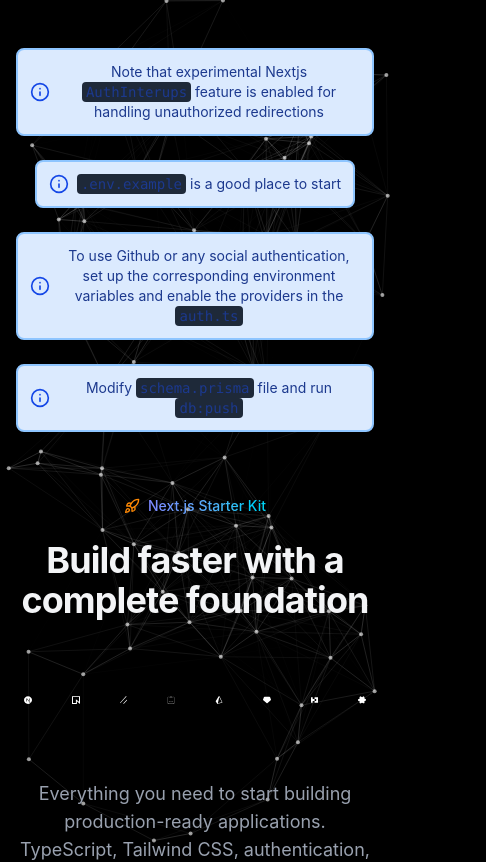
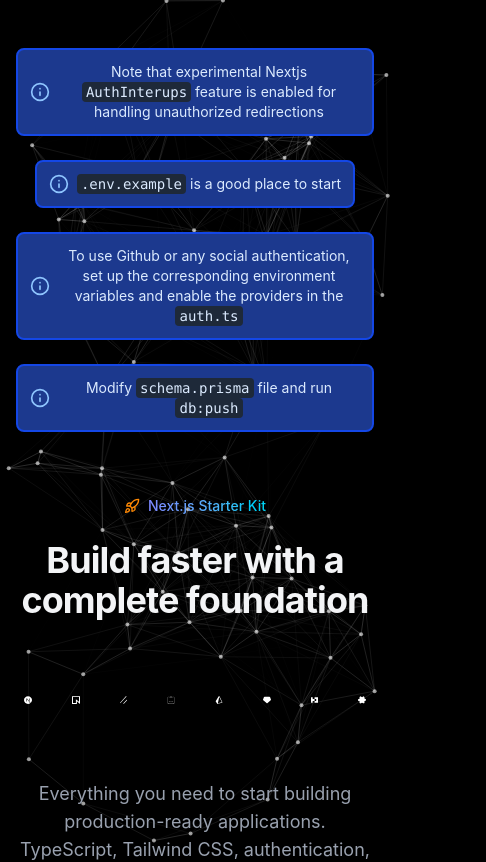
Before and after one commit to staystrongbg/next-starter-web, a React (Vite) app: page / in a window 390 px wide. Shown: the top 862 px of the page, 486 px wide, since content can reach past the window. Built offline with nearby package versions, Linux system fonts and the light colour scheme.

Commit message:
responsivity fix

```diff
--- a/src/App.tsx
+++ b/src/App.tsx
@@ -238,8 +238,8 @@
 function GitRepo() {
   return (
     <div className="flex items-center gap-2">
-      <p className="text-sm font-medium text-gray-400">Repository</p>
-    <div className="flex items-center gap-2">
+      <p className="text-sm text-gray-400">Repository</p>
+    <div className="flex items-center gap-1 text-sm">
       <GitBranch className="h-4 w-4 text-gray-200" / >
       <a className="text-cyan-400 hover:text-cyan-300 transition-colors" href="https://github.com/staystrongbg/next-starter" target="_blank" rel="noopener noreferrer">
         GitHub
@@ -251,9 +251,9 @@
 
 function Resources() {
   return(
-      <div className="flex items-center gap-2 text-sm text-gray-100">
-        <div className="text-sm font-medium text-gray-400">Resources</div>
-        <div className="flex items-center gap-3">
+      <div className="flex gap-2 text-sm text-gray-100">
+        <div className="text-gray-400">Resources</div>
+        <div className="grid grid-cols-2 md:grid-cols-4 gap-2">
           {resources.map((resource) => (
             <div key={resource.name} className="flex items-center gap-1">
               {resource.img && <img src={resource.img} alt={resource.name} className="h-4 w-4" />}
--- a/src/components/shared/notification-board.tsx
+++ b/src/components/shared/notification-board.tsx
@@ -13,25 +13,25 @@
   { border: string; bg: string; icon: typeof InfoIcon; iconColor: string; textColor: string }
 > = {
   info: {
-    border: 'border-blue-300 dark:border-blue-700',
-    bg: 'bg-blue-100 dark:bg-blue-900',
+    border: 'border-blue-700',
+    bg: 'bg-blue-900',
     icon: InfoIcon,
-    iconColor: 'text-blue-700 dark:text-blue-300',
-    textColor: 'text-blue-900 dark:text-blue-100',
+    iconColor: 'text-blue-300',
+    textColor: 'text-blue-100',
   },
   warning: {
-    border: 'border-yellow-300 dark:border-yellow-700',
-    bg: 'bg-yellow-100 dark:bg-yellow-900',
+    border: 'border-yellow-700',
+    bg: 'bg-yellow-900',
     icon: TriangleAlertIcon,
-    iconColor: 'text-yellow-800 dark:text-yellow-200',
-    textColor: 'text-yellow-950 dark:text-yellow-50',
+    iconColor: 'text-yellow-200',
+    textColor: 'text-yellow-50',
   },
   error: {
-    border: 'border-red-300 dark:border-red-700',
-    bg: 'bg-red-100 dark:bg-red-900',
+    border: 'border-red-700',
+    bg: 'bg-red-900',
     icon: AlertCircleIcon,
-    iconColor: 'text-red-700 dark:text-red-300',
-    textColor: 'text-red-950 dark:text-red-50',
+    iconColor: 'text-red-300',
+    textColor: 'text-red-50',
   },
 };
 
```
